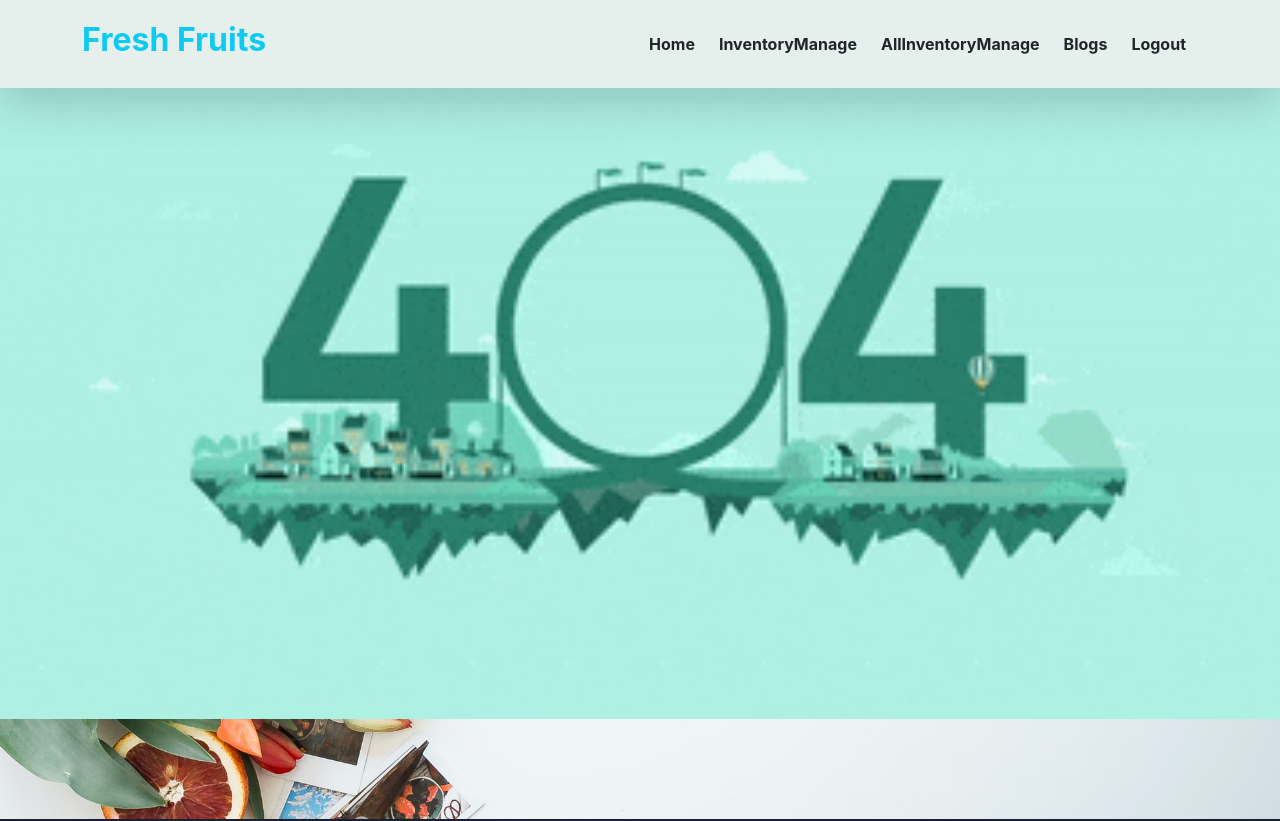
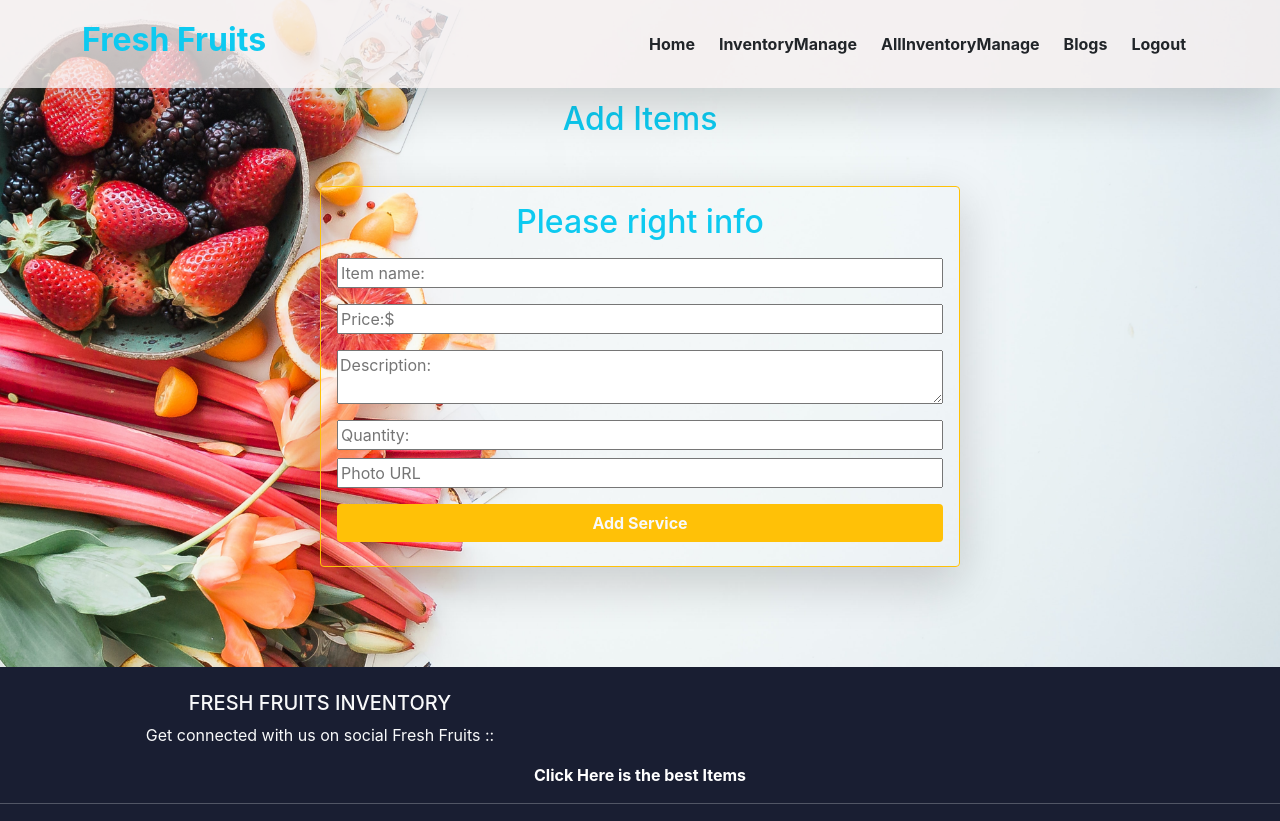
Before and after one commit to kanakWeb/fresh-fruits-warehous-client-side, a React (Create React App) app: page /addItems in a window 1280 px wide. Shown: the top 821 px of the page. Built offline with nearby package versions, Linux system fonts and the light colour scheme; no server answers; sample sign-in values are in the browser's storage.

Commit message:
added item part

```diff
--- a/src/App.js
+++ b/src/App.js
@@ -11,6 +11,7 @@ import RequireAuth from "./Pages/Login/RequireAuth/RequireAuth";
 import InventoryManage from "./Pages/InventoryManagments/InventoryManage";
 import AllInventoryItems from "./Pages/AllInventoryManage/AllInventoryItems/AllInventoryItems";
 import SignUp from "./Pages/Login/SignUp/SignUp";
+import AddItems from "./Pages/AddItems/AddItems";
 
 function App() {
   return (
@@ -22,6 +23,11 @@ function App() {
         <Route path="/signup" element={<SignUp></SignUp>}></Route>
         <Route path="/login" element={<Login></Login>}></Route>
         <Route path="/blogs" element={<Blogs></Blogs>}></Route>
+        <Route path="/addItems" element={
+           <RequireAuth>
+             <AddItems></AddItems>
+           </RequireAuth>
+        }></Route>
         <Route
           path="/AllInventoryItems"
           element={<AllInventoryItems></AllInventoryItems>}
--- /dev/null
+++ b/src/Pages/AddItems/AddItems.js
@@ -0,0 +1,76 @@
+import React from "react";
+import { useForm } from "react-hook-form";
+import { toast, ToastContainer } from "react-toastify";
+import "react-toastify/dist/ReactToastify.css";
+
+const AddItems = () => {
+  const { register, handleSubmit } = useForm();
+  const onSubmit = (data,event) => {
+    console.log(data);
+    const url = `http://localhost:5000/inventoryItem`;
+    fetch(url, {
+      method: "POST",
+      headers: {
+        "content-type": "application/json",
+      },
+      body: JSON.stringify(data),
+    })
+      .then((res) => res.json())
+      .then((result) => {
+        console.log(result);
+        toast("Item added Successfully");
+        event.target.reset()
+      });
+  };
+
+  return (
+    <div className="margin-top">
+      <h2 className="text-info text-center"> Add Items</h2>
+      <div className="mx-auto my-5 border p-3 rounded shadow-lg border-warning  w-50">
+        <h2 className="text-center text-info">Please right info</h2>
+        <form
+          className="d-flex flex-column"
+          onSubmit={handleSubmit(onSubmit)}
+        >
+          <input
+            className="my-2"
+            placeholder="Item name:"
+            type="text"
+            {...register("name")}
+         required />
+          <input
+            className="my-2"
+            placeholder="Price:$"
+            type="number"
+            {...register("price")}
+         required />
+          <textarea
+            className="my-2"
+            placeholder="Description:"
+            {...register("description")}
+          required/>
+          <input
+            className="my-2"
+            placeholder="Quantity:"
+            type="number"
+            {...register("quantity")}
+         required />
+          <input
+            className="mb-2"
+            placeholder="Photo URL"
+            type="text"
+            {...register("picture")}
+         required />
+          <input
+            className="my-2 bg-warning btn text-light fw-bold"
+            type="submit"
+            value="Add Service"
+          />
+          <ToastContainer />
+        </form>
+      </div>
+    </div>
+  );
+};
+
+export default AddItems;
--- a/src/Pages/AllInventoryManage/AllInventoryItems/AllInventoryItems.js
+++ b/src/Pages/AllInventoryManage/AllInventoryItems/AllInventoryItems.js
@@ -13,7 +13,7 @@ const AllInventoryItems = () => {
            <div className="row m-2 g-5">
                {
                    items.map(item=><AllInventoryItem
-                   key={item.id}
+                   key={item._id}
                    item={item}
                    ></AllInventoryItem>)
                }
--- a/src/Pages/InventoryManagments/InventoryManage.js
+++ b/src/Pages/InventoryManagments/InventoryManage.js
@@ -6,7 +6,7 @@ const InventoryManage = () => {
   const [items, setItems] = useState({});
 
   useEffect(() => {
-    const url=`http://localhost:5000/inventoryItem/${itemId}`
+    const url = `http://localhost:5000/inventoryItem/${itemId}`;
     fetch(url)
       .then((res) => res.json())
       .then((data) => setItems(data));
--- a/src/hooks/useItems.js
+++ b/src/hooks/useItems.js
@@ -3,7 +3,7 @@ import { useEffect, useState } from "react";
 const useItems = () => {
   const [items, setItems] = useState([]);
   useEffect(() => {
-    const url = "http://localhost:5000/inventoryItems";
+    const url = "http://localhost:5000/inventoryItem";
     fetch(url)
       .then((res) => res.json())
       .then((data) => setItems(data));
```
